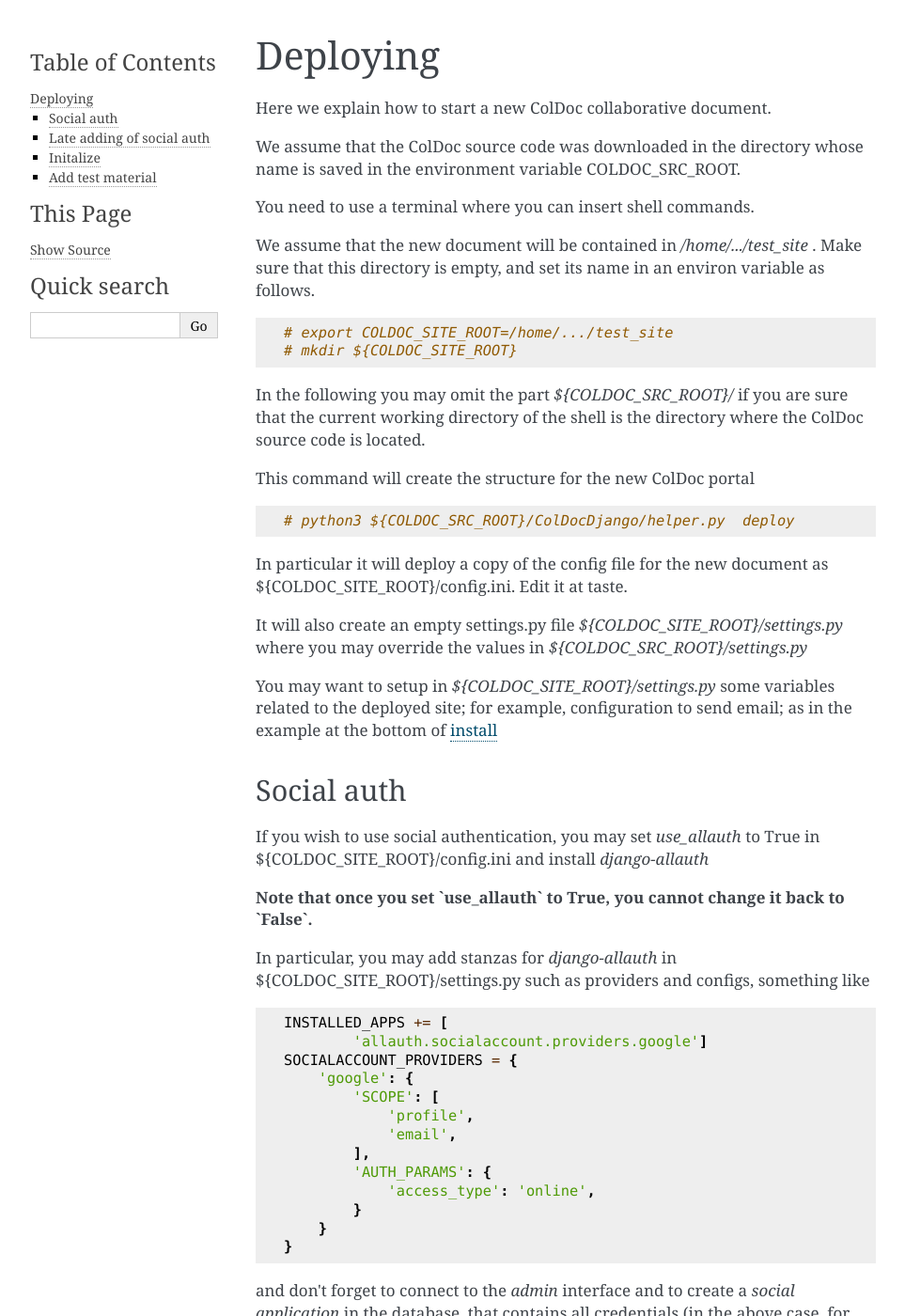
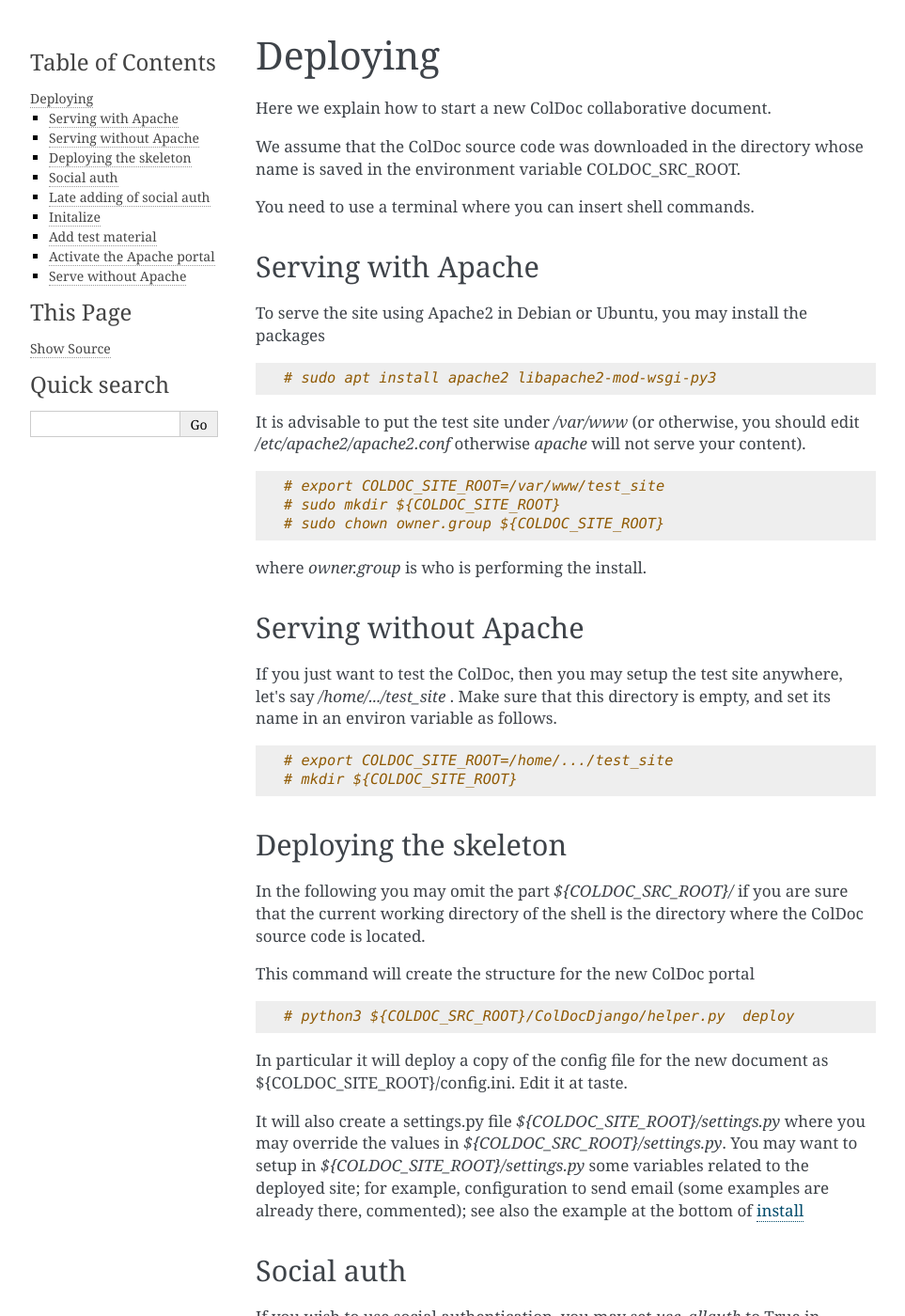
Before and after one commit to mennucc/ColDoc_project, a Sphinx documentation site: the page built from docs/source/deploy.rst, in a window 1280 px wide and 1400 px high. Shown: the whole window at 94% size, without its empty margins (148-1111 px from the left). Built offline with Sphinx 7.4.7, drawn with Linux system fonts in a browser that asks for light colours; pages that are not in the unit, such as notebooks, are missing from menus; some of the changed text lies outside the part shown.

Commit message:
Document installing for Apache

```diff
--- a/docs/source/deploy.rst
+++ b/docs/source/deploy.rst
@@ -8,13 +8,43 @@ whose name is saved in the environment variable COLDOC_SRC_ROOT.
 
 You need to use a terminal where you can insert shell commands.
 
-We assume that the new document will be contained in `/home/.../test_site` . Make
+Serving with Apache
+-------------------
+
+To serve the site using Apache2 in Debian or Ubuntu, you may install the packages
+
+.. code:: shell
+
+	  # sudo apt install apache2 libapache2-mod-wsgi-py3
+
+
+It is advisable to put the test site under `/var/www`
+(or otherwise, you should edit `/etc/apache2/apache2.conf`
+otherwise `apache` will not serve your content).
+
+.. code:: shell
+
+	  # export COLDOC_SITE_ROOT=/var/www/test_site
+	  # sudo mkdir ${COLDOC_SITE_ROOT}
+	  # sudo chown owner.group ${COLDOC_SITE_ROOT}
+
+where `owner.group` is who is performing the install.
+
+Serving without Apache
+----------------------
+
+If you just want to test the ColDoc, then
+you may setup the test site anywhere, let's say `/home/.../test_site` . Make
 sure that this directory is empty, and set its name in an environ variable as follows.
 
 .. code:: shell
 
 	  # export COLDOC_SITE_ROOT=/home/.../test_site
 	  # mkdir ${COLDOC_SITE_ROOT}
+
+
+Deploying the skeleton
+----------------------
 
 In the following you may omit the part `${COLDOC_SRC_ROOT}/`
 if you are sure that the current working directory of the shell is the directory
@@ -32,14 +62,15 @@ ${COLDOC_SITE_ROOT}/config.ini.
 Edit it at taste.
 
 
-It will also create an empty settings.py file
+It will also create a settings.py file
 `${COLDOC_SITE_ROOT}/settings.py` where you may override the values in
-`${COLDOC_SRC_ROOT}/settings.py`
-
+`${COLDOC_SRC_ROOT}/settings.py`.
 You may want to setup
 in `${COLDOC_SITE_ROOT}/settings.py` some variables related to the deployed site;
-for example, configuration to send email; as in the example at the bottom of
+for example, configuration to send email (some examples are already there, commented);
+see also the example at the bottom of
 :doc:`install <install>`
+
 
 Social auth
 -----------
@@ -103,6 +134,8 @@ Then initialize `django` for your deployed site
 	  # python3 ${COLDOC_SRC_ROOT}/ColDocDjango/manage.py migrate
 	  # python3 ${COLDOC_SRC_ROOT}/ColDocDjango/manage.py collectstatic
 
+
+
 Add test material
 -----------------
 
@@ -132,6 +165,27 @@ Then you should generate all PDF and HTML associated to the test paper
 
 (The command line option `--url-UUID` is needed so that the hyperlinks inside the PDF version will point to the correct URL)
 
+Activate the Apache portal
+--------------------------
+
+If you are preparing the web site to be served by Apache2, you should
+
+.. code:: shell
+
+	  # sudo chown -R www-data:www-data ${COLDOC_SITE_ROOT}
+
+otherwise Apache will not be able to access it. Then set up Apache as follows:
+
+
+.. code:: shell
+
+	  # sudo cp ${COLDOC_SITE_ROOT}/apache2.conf /etc/apache2/sites-available/test_site.conf
+	  # sudo a2ensite test_site
+	  # sudo systemctl reload apache2
+
+Serve without Apache
+--------------------
+
 Start the simplest Django server and access the portal
 
 .. code:: shell
```
